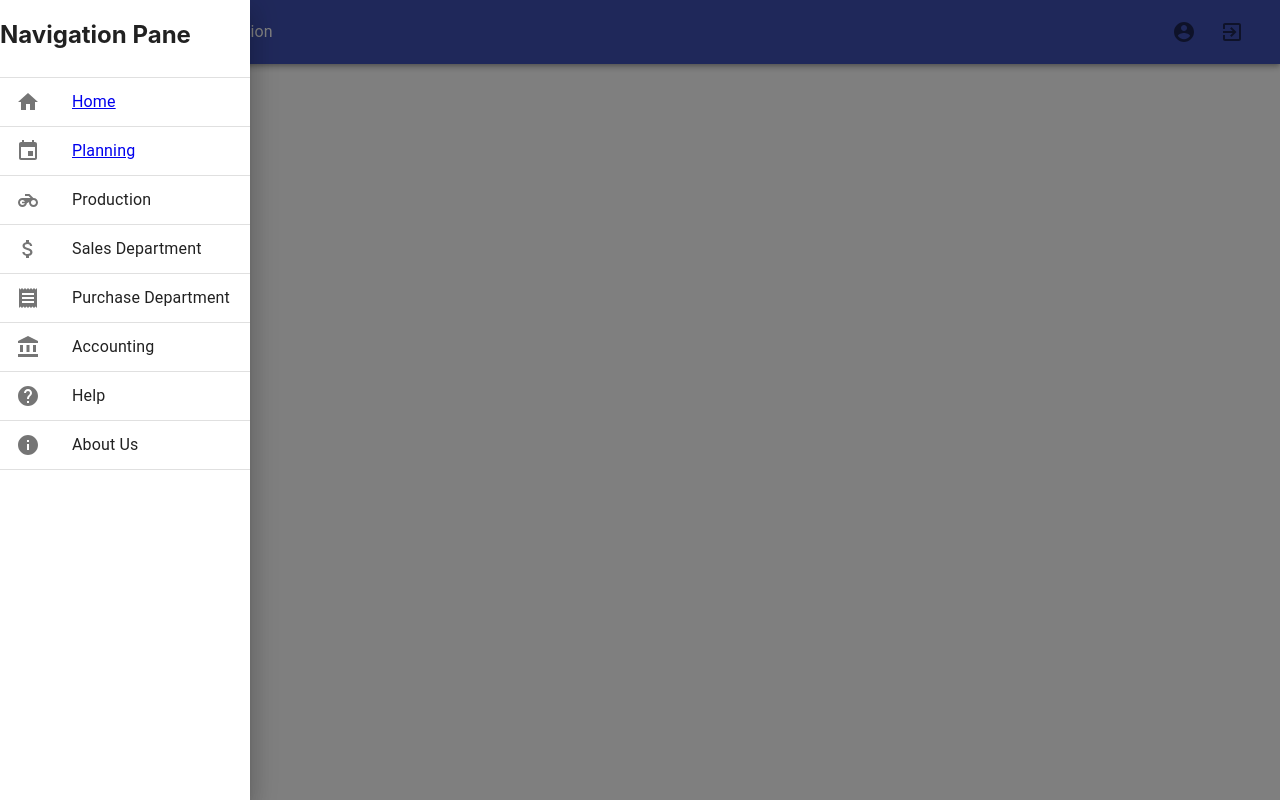
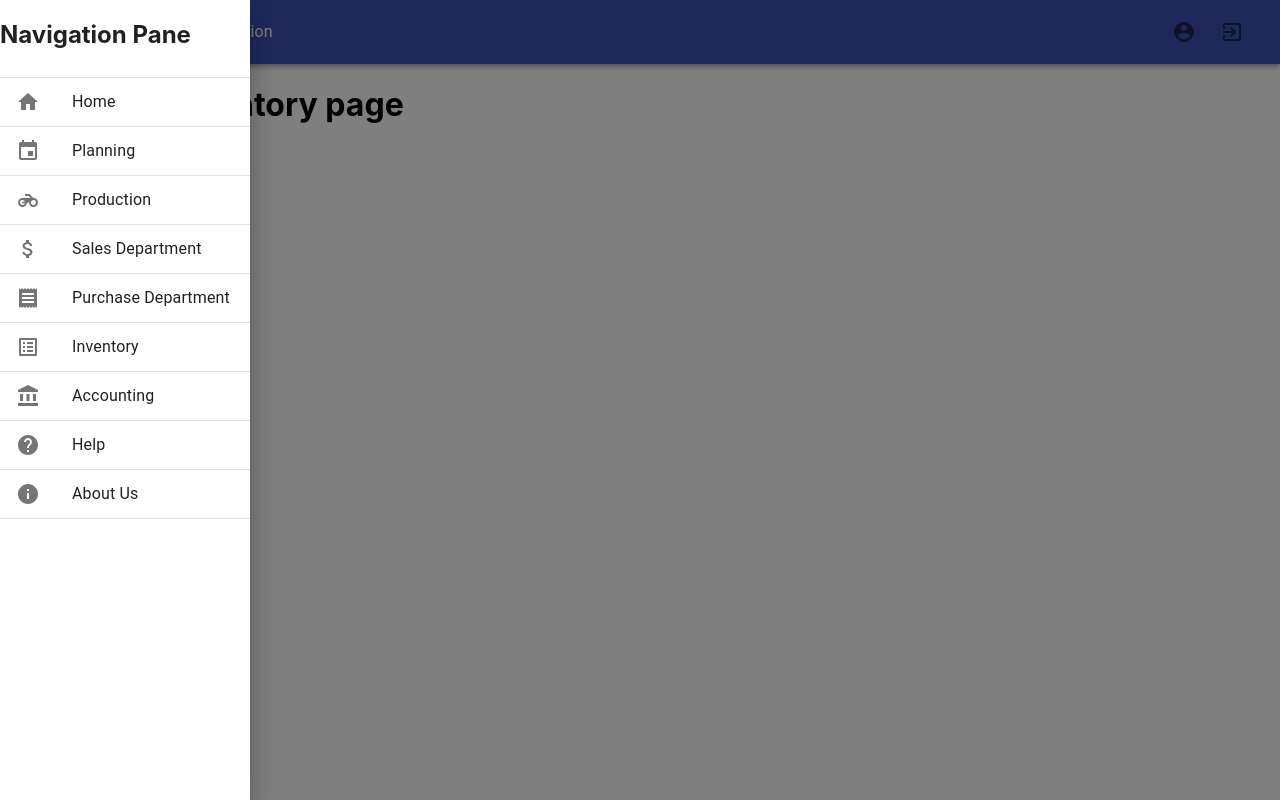
Before and after one commit to serum-390/soen390-team16-godzilla, a React (Create React App) app in the folder src/main/app/: page /Inventory in a window 1280 px wide. Both pictures are taken after a click on the button 48 px from the left and 32 px from the top of the page. Built offline with nearby package versions, Linux system fonts and the light colour scheme.

Commit message:
Added all placeholder pages , and some formatting for navbar buttons

```diff
--- a/src/main/app/src/components/NavBar.js
+++ b/src/main/app/src/components/NavBar.js
@@ -1,7 +1,10 @@
 import { AppBar, IconButton, Toolbar,Drawer, List, Divider, ListItemIcon } from '@material-ui/core';
 import {BrowserRouter as Router, Switch, Route, Link} from 'react-router-dom';
+import React, { useState } from 'react';
 import ListItem from '@material-ui/core/ListItem';
 import ListItemText from '@material-ui/core/ListItemText';
+import { makeStyles } from "@material-ui/core/styles"
+
 import MenuIcon from '@material-ui/icons/Menu';
 import ExitToAppIcon from '@material-ui/icons/ExitToApp';
 import AccountCircleIcon from '@material-ui/icons/AccountCircle';
@@ -14,10 +17,25 @@ import AccountBalanceIcon from '@material-ui/icons/AccountBalance';
 import InfoIcon from '@material-ui/icons/Info';
 import HelpIcon from '@material-ui/icons/Help';
 import HomeIcon from '@material-ui/icons/Home';
-import React, { useState } from 'react';
+import ListAltIcon from '@material-ui/icons/ListAlt';
+
 import Planning from '../pages/Planning';
 import Home from '../pages/Home'
+import Inventory from '../pages/Inventory';
+import Production from '../pages/Production';
+import Accounting from '../pages/Accounting';
+import Sales from '../pages/Sales';
+import Purchase from '../pages/Purchase';
+import Help from '../pages/Help';
+import About from '../pages/About';
 
+
+const useStyles = makeStyles((theme) => ({
+    link: {
+      textDecoration: 'none',
+      color: theme.palette.text.primary
+    }
+  }))
 
 function NavBar() {
 
@@ -27,6 +45,9 @@ function NavBar() {
         setOpen(true)
     }
 
+
+
+      const classes = useStyles();
     return(
         <Router>
         <div>
@@ -36,7 +57,7 @@ function NavBar() {
                     <MenuIcon />
                 </IconButton>
                 <Typography style = {{flexGrow : 1}}>
-                                    MUTO FrontEnd Application
+                MUTO FrontEnd Application
                 </Typography>
                 <IconButton>
                     <AccountCircleIcon />
@@ -56,7 +77,7 @@ function NavBar() {
                 <h2>Navigation Pane</h2>
                 <List>
                     <Divider/>
-                    <Link to="/" >
+                    <Link to="/" className={classes.link}>
                     <ListItem button>
                         <ListItemIcon>
                             <HomeIcon/>
@@ -65,7 +86,7 @@ function NavBar() {
                     </ListItem>
                     </Link>
                     <Divider/>
-                    <Link to="/Planning" >
+                    <Link to="/Planning" className={classes.link}>
                     <ListItem button>
                         <ListItemIcon>
                             <EventIcon/>
@@ -74,55 +95,83 @@ function NavBar() {
                     </ListItem>
                     </Link>
                     <Divider/>
+                    <Link to="/Production" className={classes.link}>
                     <ListItem button>
                         <ListItemIcon>
                             <MotorcycleIcon/>
                         </ListItemIcon>
                         <ListItemText primary={"Production"} />
                     </ListItem>
+                    </Link>
                     <Divider/>
+                    <Link to="/Sales" className={classes.link}>
                     <ListItem button>
                         <ListItemIcon>
                             <AttachMoneyIcon/>
                         </ListItemIcon>
                         <ListItemText primary={"Sales Department"} />
                     </ListItem>
+                    </Link>
                     <Divider/>
+                    <Link to="/Purchase" className={classes.link}>
                     <ListItem button>
                         <ListItemIcon>
                             <ReceiptIcon/>
                         </ListItemIcon>
                         <ListItemText primary={"Purchase Department"} />
                     </ListItem>
+                    </Link>
                     <Divider/>
+                    <Link to="/Inventory" className={classes.link}>
+                    <ListItem button>
+                        <ListItemIcon>
+                            <ListAltIcon/>
+                        </ListItemIcon>
+                        <ListItemText primary={"Inventory"} />
+                    </ListItem>
+                    </Link >
+                    <Divider/>
+                    <Link to="/Accounting" className={classes.link}>
                     <ListItem button>
                         <ListItemIcon>
                             <AccountBalanceIcon/>
                         </ListItemIcon>
                         <ListItemText primary={"Accounting"} />
                     </ListItem>
+                    </Link>
                     <Divider/>
+                    <Link to="/Help" className={classes.link}>
                     <ListItem button>
                         <ListItemIcon>
                             <HelpIcon/>
                         </ListItemIcon>
                         <ListItemText primary={"Help"} />
                     </ListItem>
+                    </Link>
                     <Divider/>
+                    <Link to="/About" className={classes.link}>
                     <ListItem button>
                         <ListItemIcon>
                             <InfoIcon/>
                         </ListItemIcon>
                         <ListItemText primary={"About Us"} />
                     </ListItem>
+                    </Link>
                     <Divider/>
                 </List>
             </div>
         </Drawer>
 
         <Switch>
-            <Route exact path="/" component={Home}/>
+            <Route exact path="/" component={Home}/>Inventory
             <Route exact path="/Planning" component={Planning}/>
+            <Route exact path="/Inventory" component={Inventory}/>
+            <Route exact path="/Production" component={Production}/>
+            <Route exact path="/Accounting" component={Accounting}/>
+            <Route exact path="/Sales" component={Sales}/>
+            <Route exact path="/Purchase" component={Purchase}/>
+            <Route exact path="/Help" component={Help}/>
+            <Route exact path="/About" component={About}/>
         </Switch>
         </div>
         </Router>
--- /dev/null
+++ b/src/main/app/src/pages/About.js
@@ -0,0 +1,10 @@
+function About() {
+    return(
+        <div>
+            <h1>This is the About us page</h1>
+        </div>
+    );
+
+}
+
+export default About;
--- /dev/null
+++ b/src/main/app/src/pages/Accounting.js
@@ -0,0 +1,10 @@
+function Accounting() {
+    return(
+        <div>
+            <h1>This is the Accounting page</h1>
+        </div>
+    );
+
+}
+
+export default Accounting;
--- /dev/null
+++ b/src/main/app/src/pages/Help.js
@@ -0,0 +1,10 @@
+function Help() {
+    return(
+        <div>
+            <h1>This is the  Help page</h1>
+        </div>
+    );
+
+}
+
+export default  Help;
--- /dev/null
+++ b/src/main/app/src/pages/Inventory.js
@@ -0,0 +1,10 @@
+function Inventory() {
+    return(
+        <div>
+            <h1>This is the Inventory page</h1>
+        </div>
+    );
+
+}
+
+export default Inventory;
--- a/src/main/app/src/pages/Planning.js
+++ b/src/main/app/src/pages/Planning.js
@@ -1,4 +1,3 @@
-// import NavBar from '../components/NavBar'
 
 function Planning() {
     return(
--- /dev/null
+++ b/src/main/app/src/pages/Production.js
@@ -0,0 +1,10 @@
+function Production() {
+    return(
+        <div>
+            <h1>This is the Production page</h1>
+        </div>
+    );
+
+}
+
+export default Production;
--- /dev/null
+++ b/src/main/app/src/pages/Purchase.js
@@ -0,0 +1,10 @@
+function Purchase() {
+    return(
+        <div>
+            <h1>This is the Purchase page</h1>
+        </div>
+    );
+
+}
+
+export default Purchase;
--- /dev/null
+++ b/src/main/app/src/pages/Sales.js
@@ -0,0 +1,10 @@
+function Sales() {
+    return(
+        <div>
+            <h1>This is the Sales page</h1>
+        </div>
+    );
+
+}
+
+export default Sales;
```
